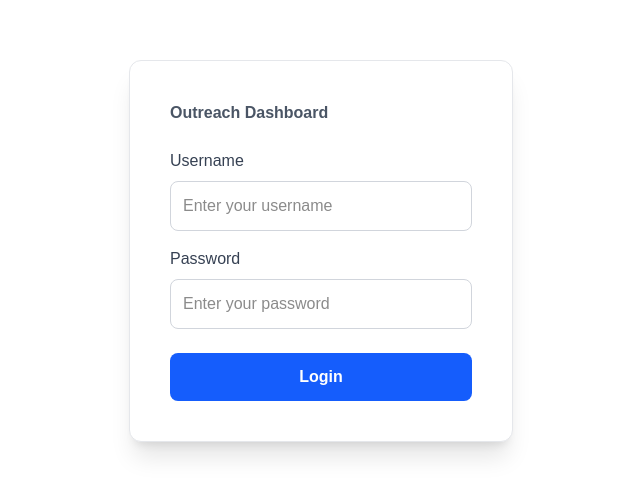
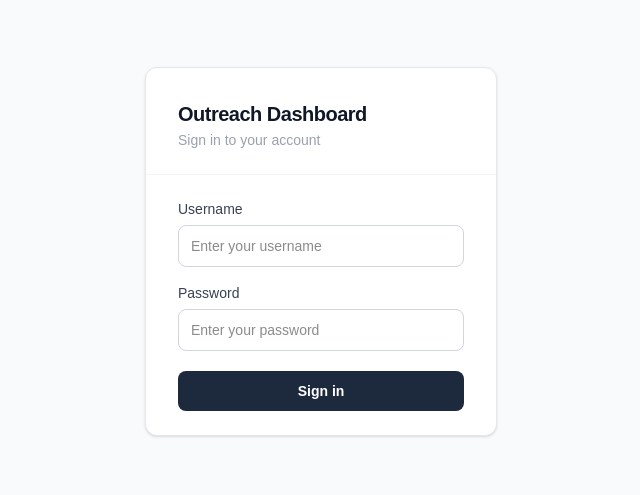
Before and after one commit to AganonIsaiah/Lyyvora-outreach-core-service, a Next.js app in the folder dashboard_ui/: page /login in a window 1280 px wide. Shown: the part 149-644 px from the top of the page, without its empty margins (319-959 px from the left). Built offline with nearby package versions, Linux system fonts and the light colour scheme.

Commit message:
Chore: update login ui and email status

```diff
--- a/dashboard_ui/app/dashboard/components/CampaignOutreach.tsx
+++ b/dashboard_ui/app/dashboard/components/CampaignOutreach.tsx
@@ -32,7 +32,7 @@ export default function CampaignOutreach() {
         </p>
       </div>
 
-      <div className="flex gap-4">
+      <div className="flex gap-8">
         <span className="flex flex-col">
           <label htmlFor="max-word-limit" className="label-outreach text-xs!">
             Word Limit <span className="text-gray-400">(max 200)</span>
@@ -55,8 +55,8 @@ export default function CampaignOutreach() {
           <label className="label-outreach text-xs!">
             Batch Size <span className="text-gray-400">(max 100)</span>
           </label>
-          <div className="flex gap-2 h-10! items-center">
-            {[1, 10, 25, 50, 100].map((size) => {
+          <div className="grid grid-cols-3 gap-2 h-10! items-center">
+            {[1, 5, 10, 25, 50, 100].map((size) => {
               const isSelected = number_of_clinics === size;
               const isDisabled = notGeneratedEmailsCount != null && size > notGeneratedEmailsCount;
               return (
@@ -64,7 +64,7 @@ export default function CampaignOutreach() {
                   key={size}
                   disabled={isDisabled}
                   onClick={() => updateStatus("number_of_clinics", isSelected ? 0 : size)}
-                  className={`px-3 py-1.5 rounded-md text-xs font-semibold border transition-all duration-150 cursor-pointer
+                  className={`px-3 py-1 rounded-md text-xs font-semibold border transition-all duration-150 cursor-pointer
                     ${isSelected
                       ? "bg-indigo-500 text-white border-indigo-500"
                       : "bg-white text-gray-600 border-gray-300 hover:border-indigo-400 hover:text-indigo-600"
--- a/dashboard_ui/app/login/components/LoginCard.tsx
+++ b/dashboard_ui/app/login/components/LoginCard.tsx
@@ -14,23 +14,28 @@ export default function LoginCard() {
   };
 
   return (
+    <div className="w-full max-w-sm px-4">
       <form
         id="login-form"
         onSubmit={handleSubmit}
-      className="bg-white p-10 rounded-xl shadow-xl border border-gray-200 w-full max-w-sm"
+        className="bg-white rounded-xl shadow-sm border border-gray-200 w-full overflow-hidden"
       >
-      <h2 className="text-2xl font-bold mb-6 text-gray-800">Outreach Dashboard</h2>
+        <div className="px-8 pt-8 pb-6 border-b border-gray-100">
+          <div className="text-xl font-semibold text-gray-900 tracking-tight">Outreach Dashboard</div>
+          <p className="text-sm text-gray-400 mt-0.5">Sign in to your account</p>
+        </div>
 
+        <div className="px-8 py-6 flex flex-col gap-4">
           {error && (
-        <div className="bg-red-100 text-red-700 p-3 mb-4 rounded text-center font-medium">
+            <div className="bg-red-50 text-red-600 p-3 rounded-lg text-sm text-center border border-red-200">
               {error}
             </div>
           )}
 
-      <div className="mb-4">
-        <label
-        id="username"
-        className="block mb-2 font-medium text-gray-700">Username</label>
+          <div>
+            <label htmlFor="username" className="block mb-1.5 text-sm font-medium text-gray-700">
+              Username
+            </label>
             <input
               type="text"
               id="username"
@@ -38,14 +43,14 @@ export default function LoginCard() {
               onChange={(e) => setUsername(e.target.value)}
               placeholder="Enter your username"
               required
-          className="w-full border border-gray-300 p-3 rounded-lg focus:outline-none focus:ring-2 focus:ring-blue-500"
+              className="w-full border border-gray-300 px-3 py-2.5 rounded-lg text-sm focus:outline-none focus:ring-2 focus:ring-slate-400 focus:border-transparent transition"
             />
           </div>
 
-      <div className="mb-6">
-        <label
-        id="password"
-        className="block mb-2 font-medium text-gray-700">Password</label>
+          <div>
+            <label htmlFor="password" className="block mb-1.5 text-sm font-medium text-gray-700">
+              Password
+            </label>
             <input
               id="password"
               type="password"
@@ -53,19 +58,21 @@ export default function LoginCard() {
               onChange={(e) => setPassword(e.target.value)}
               placeholder="Enter your password"
               required
-          className="w-full border border-gray-300 p-3 rounded-lg focus:outline-none focus:ring-2 focus:ring-blue-500"
+              className="w-full border border-gray-300 px-3 py-2.5 rounded-lg text-sm focus:outline-none focus:ring-2 focus:ring-slate-400 focus:border-transparent transition"
             />
           </div>
 
           <button
             type="submit"
             disabled={loading}
-        className={`cursor-pointer w-full bg-blue-600 text-white p-3 rounded-lg font-semibold transition ${
-          loading ? "opacity-50 cursor-not-allowed" : "hover:bg-blue-700"
+            className={`cursor-pointer w-full bg-slate-800 text-white py-2.5 rounded-lg text-sm font-semibold transition mt-1 ${
+              loading ? "opacity-50 cursor-not-allowed" : "hover:bg-slate-700"
             }`}
           >
-        {loading ? "Logging in..." : "Login"}
+            {loading ? "Signing in..." : "Sign in"}
           </button>
+        </div>
       </form>
+    </div>
   );
 }
--- a/dashboard_ui/app/login/page.tsx
+++ b/dashboard_ui/app/login/page.tsx
@@ -1,9 +1,8 @@
 import LoginCard from "./components/LoginCard";
 
 export default async function Login() {
-
   return (
-    <div className="flex justify-center items-center h-screen!">
+    <div className="flex justify-center items-center min-h-screen bg-gray-50">
       <LoginCard />
     </div>
   );
--- a/dashboard_ui/app/page.tsx
+++ b/dashboard_ui/app/page.tsx
@@ -1,5 +1,5 @@
 import { redirect } from "next/navigation";
 
 export default function Home() {
-  redirect('/dashboard');
+  redirect('/');
 }
--- /dev/null
+++ b/dashboard_ui/proxy.ts
@@ -0,0 +1,26 @@
+import { NextResponse } from "next/server";
+import type { NextRequest } from "next/server";
+
+export function proxy(request: NextRequest) {
+  const token = request.cookies.get("access_token");
+  const { pathname } = request.nextUrl;
+
+  if (pathname === "/") {
+    const dest = token ? "/dashboard" : "/login";
+    return NextResponse.redirect(new URL(dest, request.url));
+  }
+
+  if (!token && pathname.startsWith("/dashboard")) {
+    return NextResponse.redirect(new URL("/login", request.url));
+  }
+
+  if (token && pathname === "/login") {
+    return NextResponse.redirect(new URL("/dashboard", request.url));
+  }
+
+  return NextResponse.next();
+}
+
+export const config = {
+  matcher: ["/", "/dashboard/:path*", "/login"],
+};
--- a/dashboard_ui/services/dashboardService.ts
+++ b/dashboard_ui/services/dashboardService.ts
@@ -67,6 +67,8 @@ export const dashboardService = {
         total_clinics: 0,
         filtered_clinics_count: 0,
         not_generated_emails_count: 0,
+        sent_count: 0,
+        replied_count: 0,
       };
     }
 
@@ -81,6 +83,8 @@ export const dashboardService = {
       total_clinics: data.total_clinics ?? 0,
       filtered_clinics_count: data.filtered_clinics_count ?? 0,
       not_generated_emails_count: data.not_generated_emails_count ?? 0,
+      sent_count: data.sent_count ?? 0,
+      replied_count: data.replied_count ?? 0,
     };
   },
 };
```
Also changed, not shown: 1 other file (tests, documents, lock files or other folders). Lines whose indentation alone changed are shown as unchanged.
